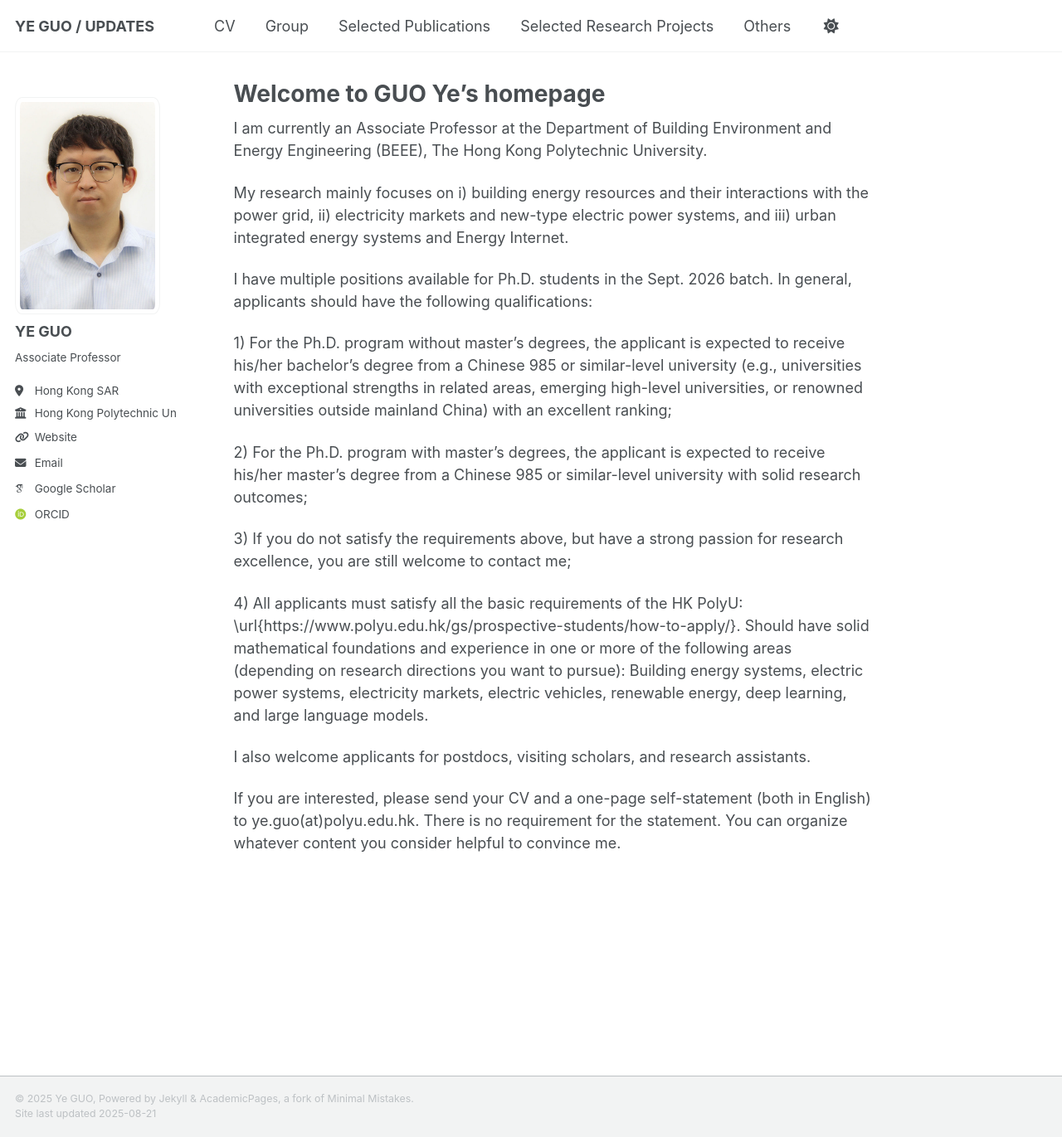
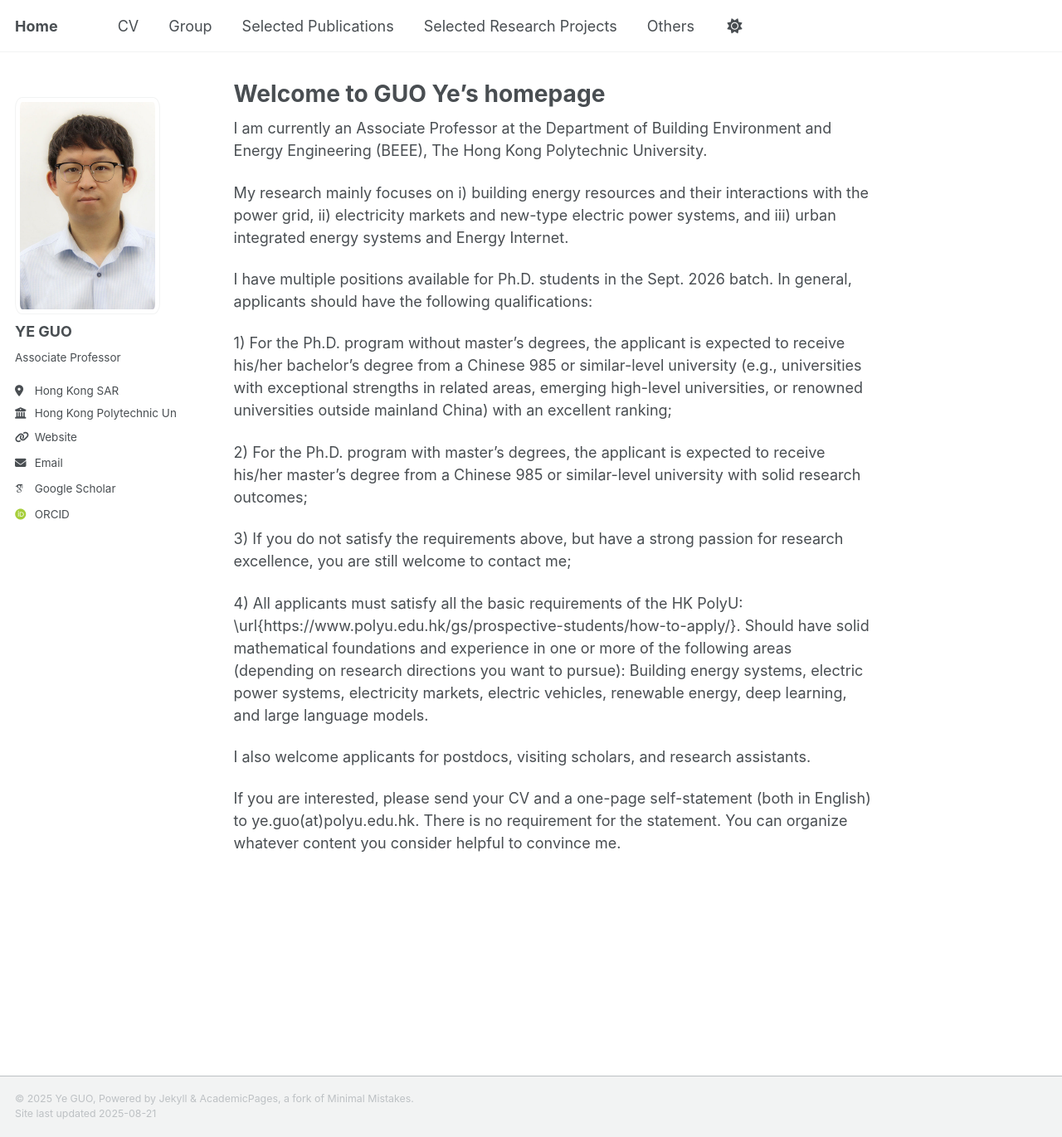
Before and after one commit to ye-guo/ye-guo.github.io, a Jekyll site: the page built from _pages/about.md, in a window 1280 px wide and 1371 px high. Shown: the whole window at 83% size. Built offline with Jekyll 4.4.1, drawn with Linux system fonts in a browser that asks for light colours; some web fonts are replaced; a script that is not in the unit is left out.

Commit message:
Update _config.yml

```diff
--- a/_config.yml
+++ b/_config.yml
@@ -9,7 +9,7 @@
 # Basic Site Settings
 locale                   : "en-US"
 site_theme               : "default" # Currently available options are "default", "air"
-title                    : "YE GUO / UPDATES"
+title                    : "Home"
 title_separator          : "-"
 name                     : &name "Ye GUO"
 description              : &description "personal description"
```
